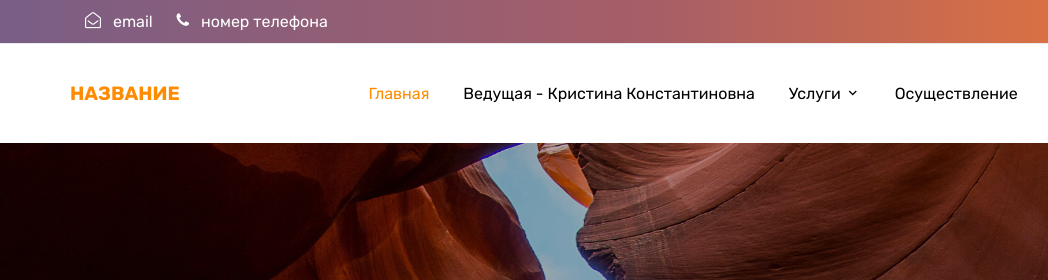
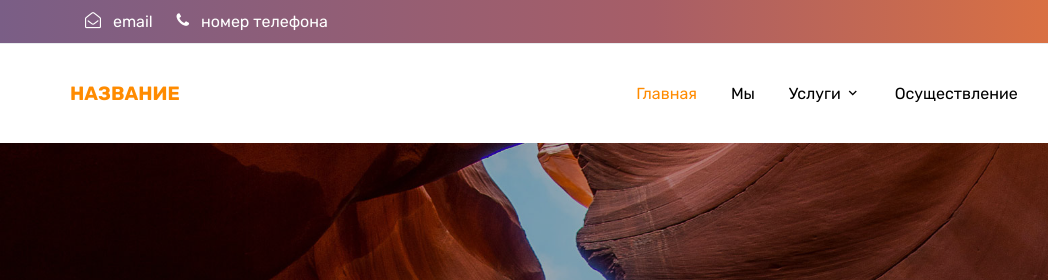
Before and after one commit to MaxProoo/test, a plain HTML site: page index.html in a window 1280 px wide. Shown: the top 280 px of the page, 0-1048 px from the left. Drawn offline with nearby package versions, Linux system fonts and the light colour scheme; files whose address does not match are found by name.

Commit message:
Update index.html

```diff
--- a/index.html
+++ b/index.html
@@ -83,7 +83,7 @@
 
                 <ul class="site-menu main-menu js-clone-nav ml-auto d-none d-lg-block">
                 <li><a href="#home-section" class="nav-link">Главная</a></li>
-                <li><a href="#team-section" class="nav-link">Ведущая - Кристина Константиновна</a></li>
+                <li><a href="#team-section" class="nav-link">Мы</a></li>
 
 
                 <li class="has-children">
```
